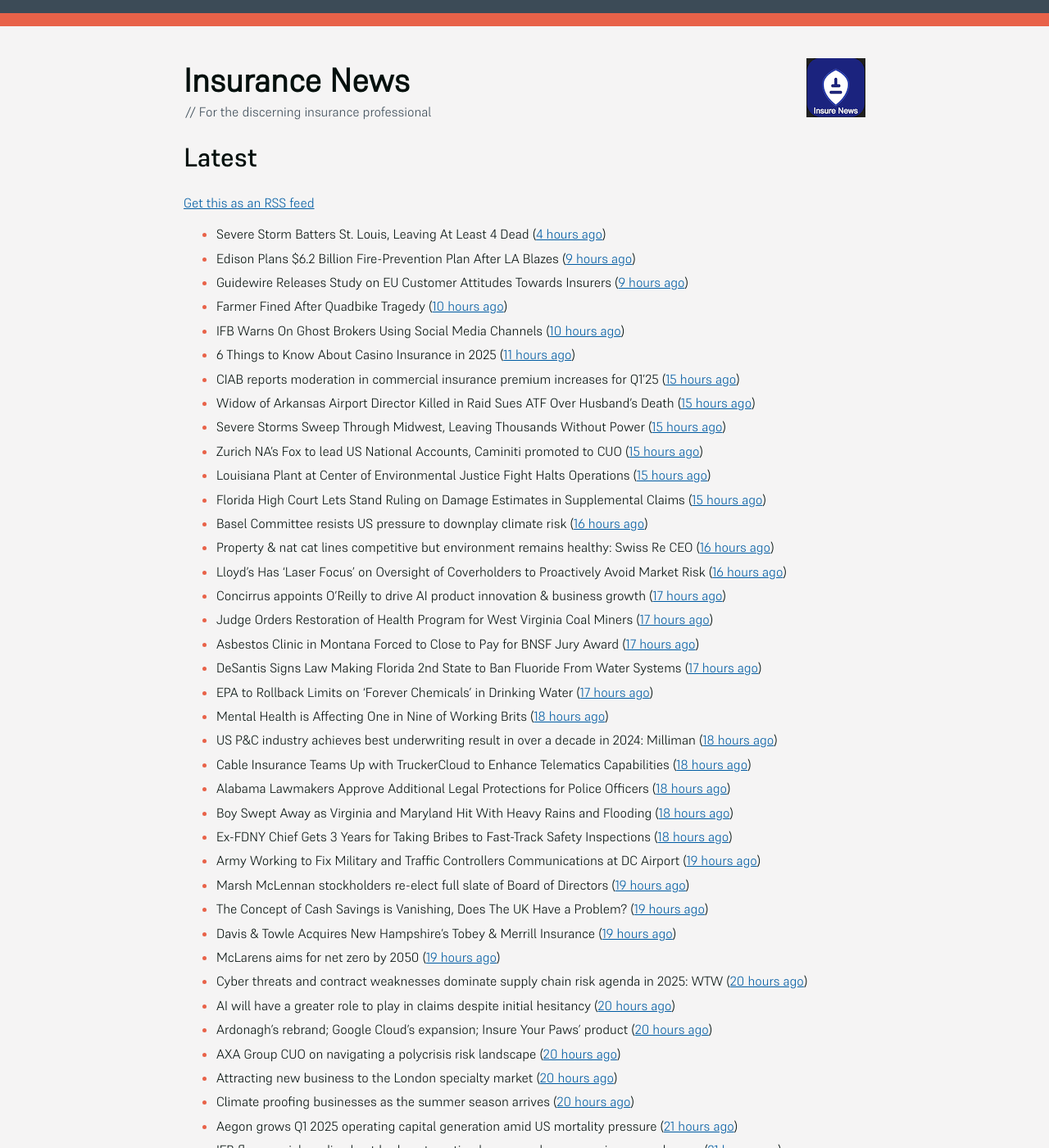
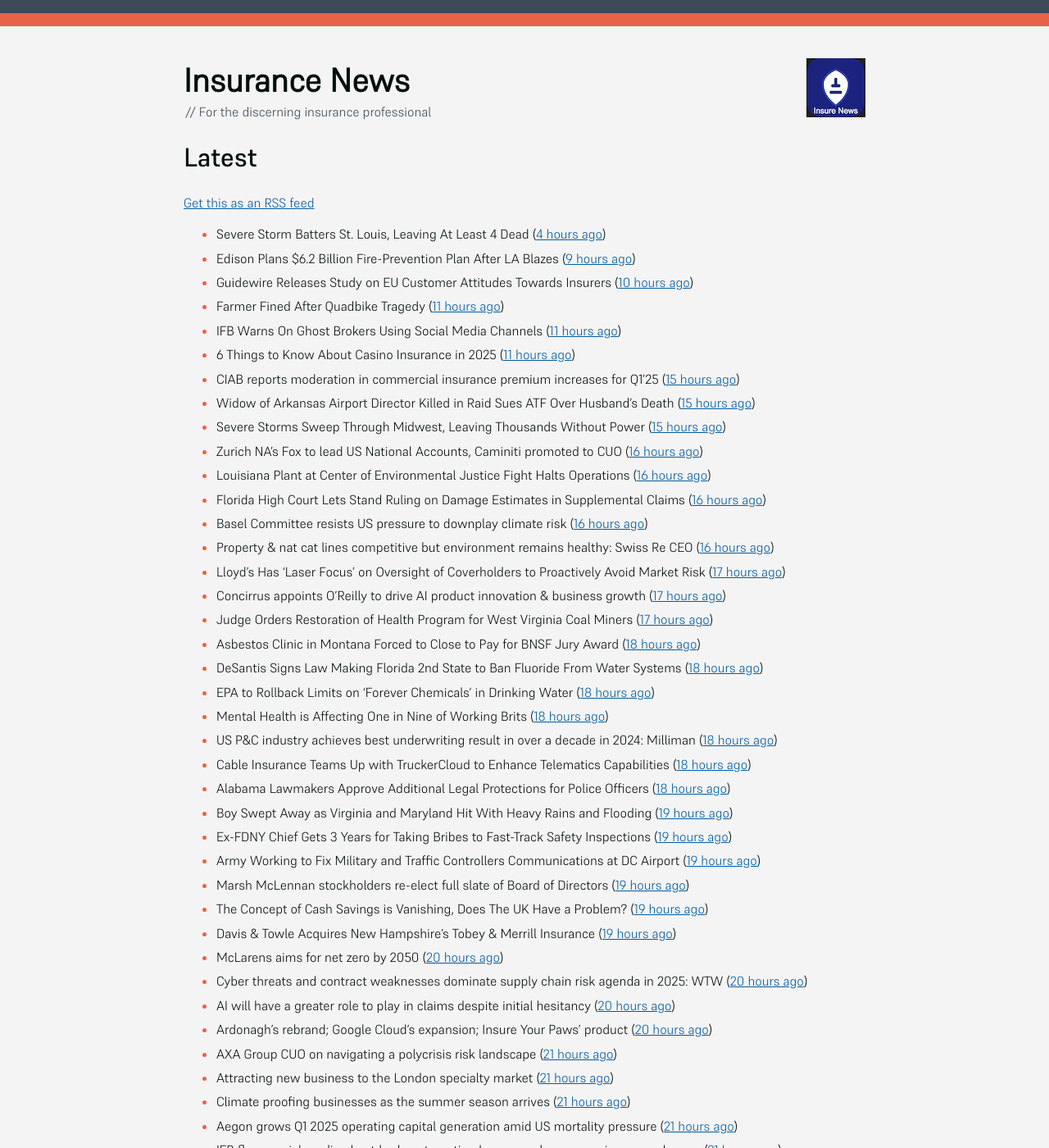
Before and after one commit to mat-0/feeds.thechels.uk, a Jekyll site: the page built from index.md, in a window 1280 px wide and 1400 px high. Shown: the whole window at 82% size. Built offline with Jekyll 4.4.1, drawn with Linux system fonts in a browser that asks for light colours; some of the changed text lies outside the part shown.

Commit message:
New Feed

```diff
--- a/index.md
+++ b/index.md
@@ -10,41 +10,41 @@ description: Latest Updates
 <!-- news_marker starts -->
 - Severe Storm Batters St. Louis, Leaving At Least 4 Dead ([4 hours ago](https://www.insurancejournal.com/news/midwest/2025/05/16/824121.htm))
 - Edison Plans $6.2 Billion Fire-Prevention Plan After LA Blazes ([9 hours ago](https://www.insurancejournal.com/news/west/2025/05/16/824114.htm))
-- Guidewire Releases Study on EU Customer Attitudes Towards Insurers ([9 hours ago](https://insurance-edge.net/2025/05/16/guidewire-releases-study-on-eu-customer-attitudes-towards-insurers/))
-- Farmer Fined After Quadbike Tragedy ([10 hours ago](https://insurance-edge.net/2025/05/16/farmer-fined-after-quadbike-tragedy/))
-- IFB Warns On Ghost Brokers Using Social Media Channels ([10 hours ago](https://insurance-edge.net/2025/05/16/ifb-warns-on-ghost-brokers-using-social-media-channels/))
+- Guidewire Releases Study on EU Customer Attitudes Towards Insurers ([10 hours ago](https://insurance-edge.net/2025/05/16/guidewire-releases-study-on-eu-customer-attitudes-towards-insurers/))
+- Farmer Fined After Quadbike Tragedy ([11 hours ago](https://insurance-edge.net/2025/05/16/farmer-fined-after-quadbike-tragedy/))
+- IFB Warns On Ghost Brokers Using Social Media Channels ([11 hours ago](https://insurance-edge.net/2025/05/16/ifb-warns-on-ghost-brokers-using-social-media-channels/))
 - 6 Things to Know About Casino Insurance in 2025 ([11 hours ago](https://insurance-edge.net/2025/05/16/6-things-to-know-about-casino-insurance-in-2025/))
 - CIAB reports moderation in commercial insurance premium increases for Q1’25 ([15 hours ago](https://www.reinsurancene.ws/ciab-reports-moderation-in-commercial-insurance-premium-increases-for-q125/))
 - Widow of Arkansas Airport Director Killed in Raid Sues ATF Over Husband’s Death ([15 hours ago](https://www.insurancejournal.com/news/southcentral/2025/05/16/824097.htm))
 - Severe Storms Sweep Through Midwest, Leaving Thousands Without Power ([15 hours ago](https://www.insurancejournal.com/news/midwest/2025/05/16/824092.htm))
-- Zurich NA’s Fox to lead US National Accounts, Caminiti promoted to CUO ([15 hours ago](https://www.reinsurancene.ws/zurich-nas-fox-to-lead-us-national-accounts-caminiti-promoted-to-cuo/))
-- Louisiana Plant at Center of Environmental Justice Fight Halts Operations ([15 hours ago](https://www.insurancejournal.com/news/southcentral/2025/05/16/824085.htm))
-- Florida High Court Lets Stand Ruling on Damage Estimates in Supplemental Claims ([15 hours ago](https://www.insurancejournal.com/news/southeast/2025/05/16/824076.htm))
+- Zurich NA’s Fox to lead US National Accounts, Caminiti promoted to CUO ([16 hours ago](https://www.reinsurancene.ws/zurich-nas-fox-to-lead-us-national-accounts-caminiti-promoted-to-cuo/))
+- Louisiana Plant at Center of Environmental Justice Fight Halts Operations ([16 hours ago](https://www.insurancejournal.com/news/southcentral/2025/05/16/824085.htm))
+- Florida High Court Lets Stand Ruling on Damage Estimates in Supplemental Claims ([16 hours ago](https://www.insurancejournal.com/news/southeast/2025/05/16/824076.htm))
 - Basel Committee resists US pressure to downplay climate risk ([16 hours ago](https://www.dig-in.com/articles/basel-committee-resists-us-pressure-to-downplay-climate-risk))
 - Property & nat cat lines competitive but environment remains healthy: Swiss Re CEO ([16 hours ago](https://www.reinsurancene.ws/property-nat-cat-lines-competitive-but-environment-remains-healthy-swiss-re-ceo/))
-- Lloyd’s Has ‘Laser Focus’ on Oversight of Coverholders to Proactively Avoid Market Risk ([16 hours ago](https://www.insurancejournal.com/news/international/2025/05/16/824065.htm))
+- Lloyd’s Has ‘Laser Focus’ on Oversight of Coverholders to Proactively Avoid Market Risk ([17 hours ago](https://www.insurancejournal.com/news/international/2025/05/16/824065.htm))
 - Concirrus appoints O’Reilly to drive AI product innovation & business growth ([17 hours ago](https://www.reinsurancene.ws/concirrus-appoints-oreilly-to-drive-ai-product-innovation-business-growth/))
 - Judge Orders Restoration of Health Program for West Virginia Coal Miners ([17 hours ago](https://www.insurancejournal.com/news/southeast/2025/05/16/824060.htm))
-- Asbestos Clinic in Montana Forced to Close to Pay for BNSF Jury Award ([17 hours ago](https://www.insurancejournal.com/news/west/2025/05/16/824055.htm))
-- DeSantis Signs Law Making Florida 2nd State to Ban Fluoride From Water Systems ([17 hours ago](https://www.insurancejournal.com/news/southeast/2025/05/16/824051.htm))
-- EPA to Rollback Limits on ‘Forever Chemicals’ in Drinking Water ([17 hours ago](https://www.insurancejournal.com/news/national/2025/05/16/824047.htm))
+- Asbestos Clinic in Montana Forced to Close to Pay for BNSF Jury Award ([18 hours ago](https://www.insurancejournal.com/news/west/2025/05/16/824055.htm))
+- DeSantis Signs Law Making Florida 2nd State to Ban Fluoride From Water Systems ([18 hours ago](https://www.insurancejournal.com/news/southeast/2025/05/16/824051.htm))
+- EPA to Rollback Limits on ‘Forever Chemicals’ in Drinking Water ([18 hours ago](https://www.insurancejournal.com/news/national/2025/05/16/824047.htm))
 - Mental Health is Affecting One in Nine of Working Brits ([18 hours ago](https://insurance-edge.net/2025/05/16/mental-health-is-affecting-one-in-nine-of-working-brits/))
 - US P&C industry achieves best underwriting result in over a decade in 2024: Milliman ([18 hours ago](https://www.reinsurancene.ws/us-pc-industry-achieves-best-underwriting-result-in-over-a-decade-in-2024-milliman/))
 - Cable Insurance Teams Up with TruckerCloud to Enhance Telematics Capabilities ([18 hours ago](https://www.insurtechinsights.com/cable-insurance-teams-up-with-truckercloud-to-enhance-telematics-capabilities/))
 - Alabama Lawmakers Approve Additional Legal Protections for Police Officers ([18 hours ago](https://www.insurancejournal.com/news/southeast/2025/05/16/824044.htm))
-- Boy Swept Away as Virginia and Maryland Hit With Heavy Rains and Flooding ([18 hours ago](https://www.insurancejournal.com/news/east/2025/05/16/824034.htm))
-- Ex-FDNY Chief Gets 3 Years for Taking Bribes to Fast-Track Safety Inspections ([18 hours ago](https://www.insurancejournal.com/news/east/2025/05/16/824030.htm))
+- Boy Swept Away as Virginia and Maryland Hit With Heavy Rains and Flooding ([19 hours ago](https://www.insurancejournal.com/news/east/2025/05/16/824034.htm))
+- Ex-FDNY Chief Gets 3 Years for Taking Bribes to Fast-Track Safety Inspections ([19 hours ago](https://www.insurancejournal.com/news/east/2025/05/16/824030.htm))
 - Army Working to Fix Military and Traffic Controllers Communications at DC Airport ([19 hours ago](https://www.insurancejournal.com/news/east/2025/05/16/824024.htm))
 - Marsh McLennan stockholders re-elect full slate of Board of Directors ([19 hours ago](https://www.reinsurancene.ws/marsh-mclennan-stockholders-re-elect-full-slate-of-board-of-directors/))
 - The Concept of Cash Savings is Vanishing, Does The UK Have a Problem? ([19 hours ago](https://insurance-edge.net/2025/05/16/the-concept-of-cash-savings-is-vanishing-does-the-uk-have-a-problem/))
 - Davis & Towle Acquires New Hampshire’s Tobey & Merrill Insurance ([19 hours ago](https://www.insurancejournal.com/news/east/2025/05/16/824021.htm))
-- McLarens aims for net zero by 2050 ([19 hours ago](https://www.postonline.co.uk/news/7957770/mclarens-aims-for-net-zero-by-2050))
+- McLarens aims for net zero by 2050 ([20 hours ago](https://www.postonline.co.uk/news/7957770/mclarens-aims-for-net-zero-by-2050))
 - Cyber threats and contract weaknesses dominate supply chain risk agenda in 2025: WTW ([20 hours ago](https://www.reinsurancene.ws/cyber-threats-and-contract-weaknesses-dominate-supply-chain-risk-agenda-in-2025-wtw/))
 - AI will have a greater role to play in claims despite initial hesitancy ([20 hours ago](https://www.postonline.co.uk/broker/7957769/ai-will-have-a-greater-role-to-play-in-claims-despite-initial-hesitancy))
 - Ardonagh’s rebrand; Google Cloud’s expansion; Insure Your Paws’ product ([20 hours ago](https://www.postonline.co.uk/news/7957764/ardonaghs-rebrand-google-clouds-expansion-insure-your-paws-product))
-- AXA Group CUO on navigating a polycrisis risk landscape ([20 hours ago](https://www.insurancebusinessmag.com/uk/news/breaking-news/axa-group-cuo-on-navigating-a-polycrisis-risk-landscape-535921.aspx))
-- Attracting new business to the London specialty market ([20 hours ago](https://www.insurancebusinessmag.com/uk/news/breaking-news/attracting-new-business-to-the-london-specialty-market-535974.aspx))
-- Climate proofing businesses as the summer season arrives ([20 hours ago](https://www.insurancebusinessmag.com/uk/news/catastrophe/climate-proofing-businesses-as-the-summer-season-arrives-535973.aspx))
+- AXA Group CUO on navigating a polycrisis risk landscape ([21 hours ago](https://www.insurancebusinessmag.com/uk/news/breaking-news/axa-group-cuo-on-navigating-a-polycrisis-risk-landscape-535921.aspx))
+- Attracting new business to the London specialty market ([21 hours ago](https://www.insurancebusinessmag.com/uk/news/breaking-news/attracting-new-business-to-the-london-specialty-market-535974.aspx))
+- Climate proofing businesses as the summer season arrives ([21 hours ago](https://www.insurancebusinessmag.com/uk/news/catastrophe/climate-proofing-businesses-as-the-summer-season-arrives-535973.aspx))
 - Aegon grows Q1 2025 operating capital generation amid US mortality pressure ([21 hours ago](https://www.insurancebusinessmag.com/uk/news/breaking-news/aegon-grows-q1-2025-operating-capital-generation-amid-us-mortality-pressure-535972.aspx))
 - IFB flags social media ghost brokers targeting learner and young car insurance buyers ([21 hours ago](https://www.insurancebusinessmag.com/uk/news/auto-motor/ifb-flags-social-media-ghost-brokers-targeting-learner-and-young-car-insurance-buyers-535971.aspx))
 - Guy Carpenter appoints Lukas Müller as Chairman MEA ([21 hours ago](https://www.reinsurancene.ws/guy-carpenter-appoints-lukas-muller-as-chairman-mea/))
```
Also changed, not shown: other parts of index.md (+1 -1 lines).
